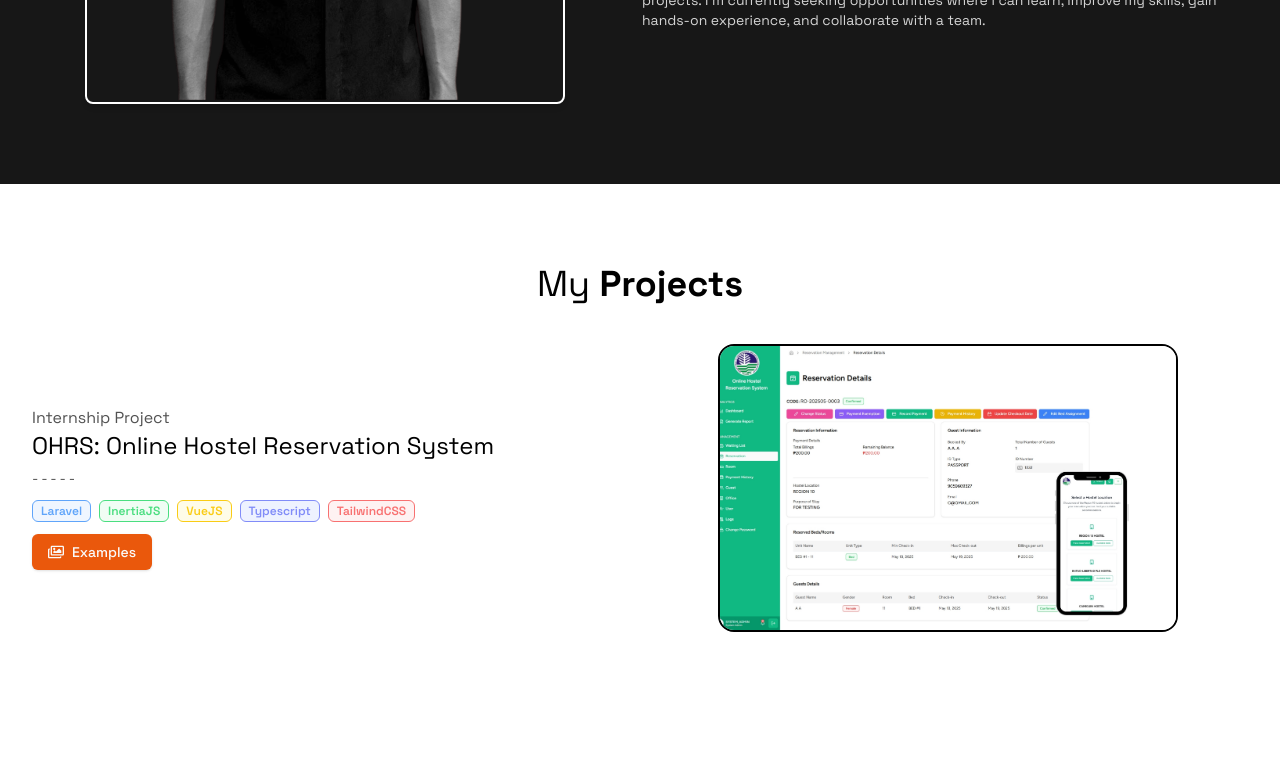
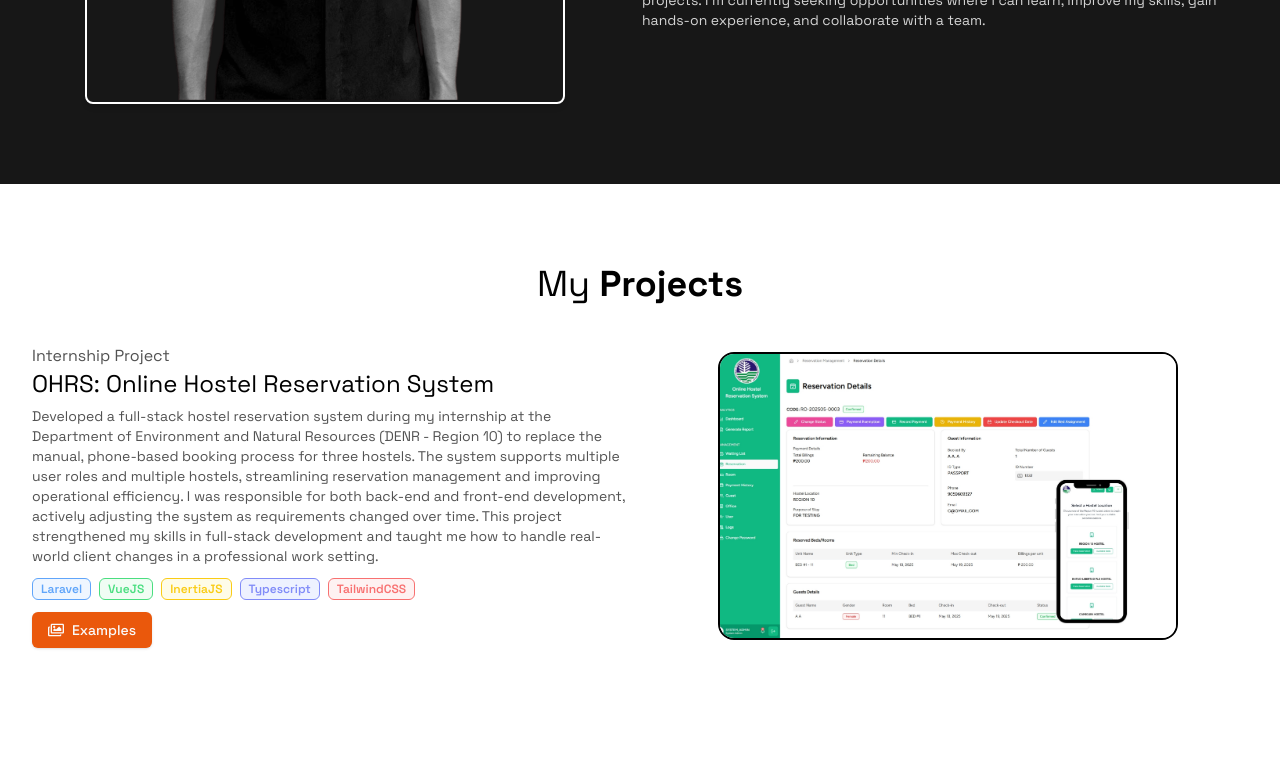
Before and after one commit to Verseler/portfolio, a React (Vite) app: page / in a window 1280 px wide. Shown: the part 2148-2927 px from the top of the page. Built offline with nearby package versions, Linux system fonts and the light colour scheme.

Commit message:
update OHRS project description

```diff
--- a/src/data.ts
+++ b/src/data.ts
@@ -92,11 +92,11 @@ export const data: TData = {
       type: "Internship Project",
       date: "February 2025 - May 2025",
       description:
-        "- - - - -",
+        "Developed a full-stack hostel reservation system during my internship at the Department of Environment and Natural Resources (DENR - Region 10) to replace the manual, phone-based booking process for three hostels. The system supports multiple user roles and multiple hostels, streamlining reservation management and improving operational efficiency. I was responsible for both back-end and front-end development, actively adjusting the system as requirements changed over time. This project strengthened my skills in full-stack development and taught me how to handle real-world client changes in a professional work setting.",
       technologies: [
         "Laravel",
+        "VueJS",
         "InertiaJS",
-        "VueJS",
         "Typescript",
         "TailwindCSS",
       ],
```
